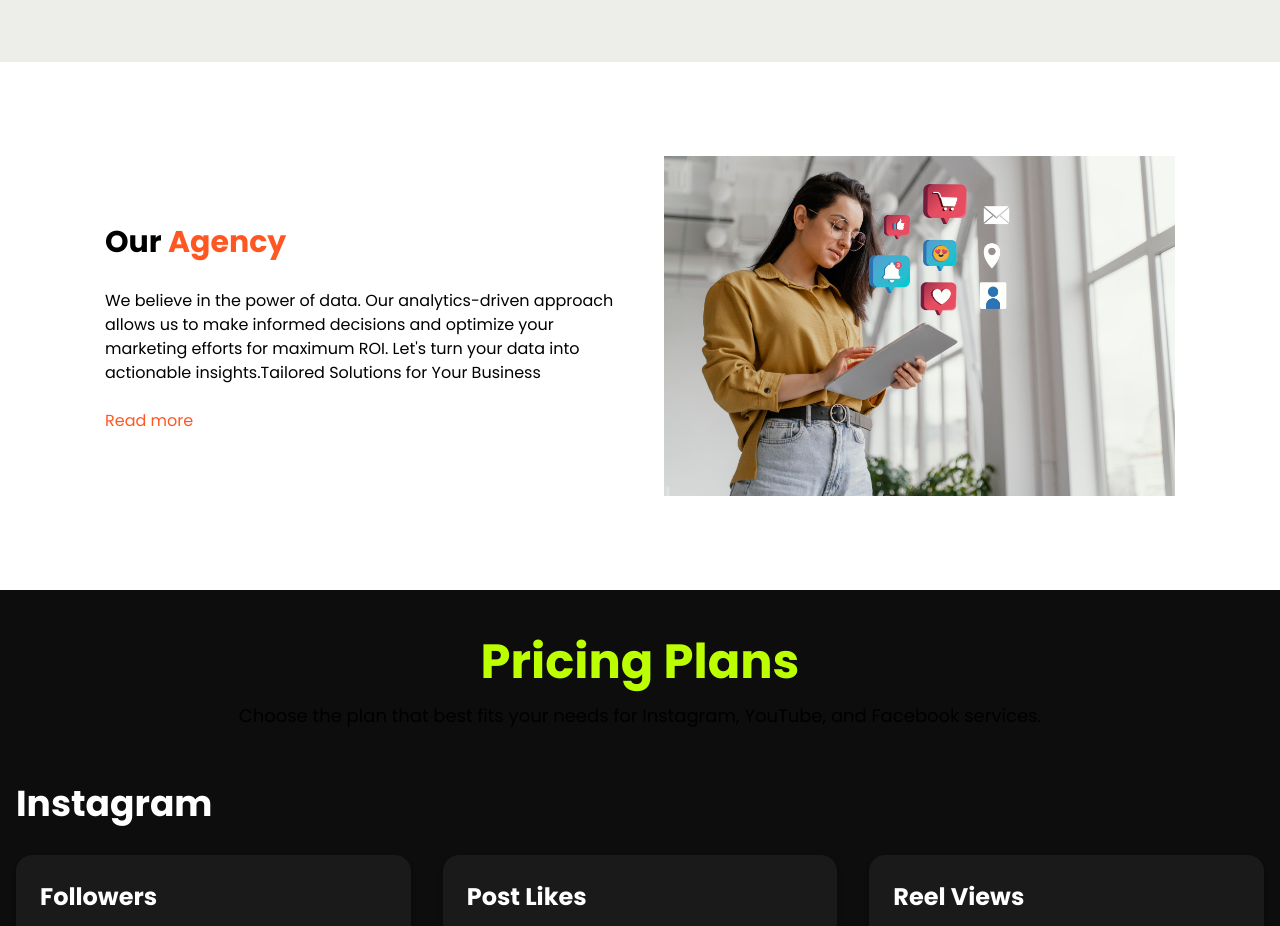
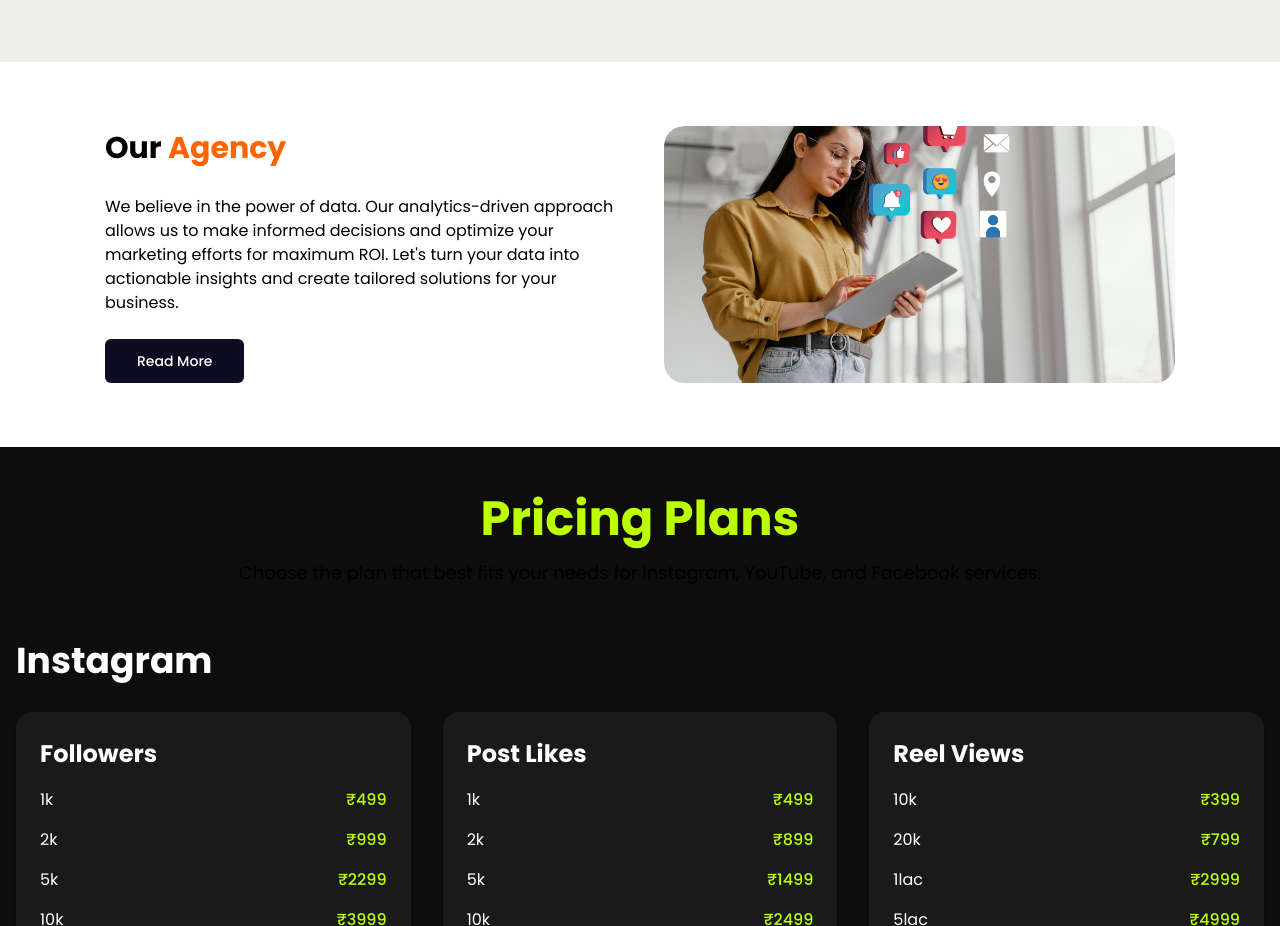
Before and after one commit to KrishnaTech9987/Portfolio-Website, a Next.js app: page / in a window 1280 px wide. Shown: the part 1691-2617 px from the top of the page. Built offline with nearby package versions, Linux system fonts and the light colour scheme; a web font is replaced by a local one.

Commit message:
Initial Commit of agency section.

```diff
--- a/app/component/common/Button.jsx
+++ b/app/component/common/Button.jsx
@@ -1,6 +1,40 @@
 import React from "react";
+import { Slot } from "@radix-ui/react-slot";
+import { cva } from "class-variance-authority";
+import { cn } from "../../lib/utils";
 
-export const GradientButton = ({ text, width, height, className }) => {
+const buttonVariants = cva(
+  "inline-flex items-center justify-center whitespace-nowrap rounded-md text-sm font-medium ring-offset-background transition-colors focus-visible:outline-none focus-visible:ring-2 focus-visible:ring-ring focus-visible:ring-offset-2 disabled:pointer-events-none disabled:opacity-50",
+  {
+    variants: {
+      variant: {
+        default: "bg-primary text-primary-foreground hover:bg-primary/90",
+        destructive:
+          "bg-destructive text-destructive-foreground hover:bg-destructive/90",
+        outline:
+          "border border-input bg-background hover:bg-accent hover:text-accent-foreground",
+        secondary:
+          "bg-secondary text-secondary-foreground hover:bg-secondary/80",
+        ghost: "hover:bg-accent hover:text-accent-foreground",
+        link: "text-primary underline-offset-4 hover:underline",
+        custom:
+          "bg-[#0d0c22] hover:bg-[#7fbeeb] hover:text-black text-white rounded-full",
+      },
+      size: {
+        default: "h-10 px-4 py-2",
+        sm: "h-9 rounded-md px-3",
+        lg: "h-11 rounded-md px-8",
+        icon: "h-10 w-10",
+      },
+    },
+    defaultVariants: {
+      variant: "default",
+      size: "default",
+    },
+  }
+);
+
+const GradientButton = ({ text, width, height, className }) => {
   return (
     <button
       className={`flex items-center justify-center uppercase text-white bg-gradient-to-r from-[#5d5d3c] to-[#3f3f42] rounded-full text-base font-medium hover:shadow-[0_18px_40px_-12px_rgba(107,49,231,.35)] ${className}`}
@@ -10,3 +44,20 @@
     </button>
   );
 };
+
+const Button = React.forwardRef(
+  ({ className, variant, size, asChild = false, ...props }, ref) => {
+    const Comp = asChild ? Slot : "button";
+    return (
+      <Comp
+        className={cn(buttonVariants({ variant, size, className }))}
+        ref={ref}
+        {...props}
+      />
+    );
+  }
+);
+
+Button.displayName = "Button";
+
+export { Button, buttonVariants, GradientButton };
--- a/app/component/sections/Agency.jsx
+++ b/app/component/sections/Agency.jsx
@@ -1,5 +1,7 @@
+  "use client";
 import React from "react";
 import Image from "next/image";
+import { Button } from "../common/Button";
 
 const Agency = () => {
   return (
@@ -8,27 +10,30 @@
         <div className="grid grid-cols-1 lg:grid-cols-2 gap-12 items-center">
           <div className="space-y-6">
             <h2 className="text-3xl font-bold">
-              Our <span className="text-[#FF5722]">Agency</span>
+              Our <span className="text-primary">Agency</span>
             </h2>
-            <p className="text-gray-600">
+            <p className="text-muted-foreground">
               We believe in the power of data. Our analytics-driven approach
               allows us to make informed decisions and optimize your marketing
               efforts for maximum ROI. Let's turn your data into actionable
-              insights.Tailored Solutions for Your Business
+              insights and create tailored solutions for your business.
             </p>
-            <button
-              variant="outline"
-              className="border-[#FF5722] text-[#FF5722]"
+            <Button
+              variant="custom"
+              size="lg"
+              className="bg-[#0d0c22] hover:bg-[#7fbeeb] hover:text-black text-white rounded-full transition-colors duration-300"
             >
-              Read more
-            </button>
+              Read More
+            </Button>
           </div>
-          <div className="relative h-[400px]">
+          <div className="relative aspect-[4/3] w-full h-full rounded-[20px] overflow-hidden">
             <Image
               src="/assets/images/HomePage/Home/bg3.jpg"
-              alt="Agency illustration"
+              alt="Agency illustration showcasing our data-driven approach"
               fill
-              className="object-contain"
+              sizes="(max-width: 768px) 100vw, (max-width: 1200px) 50vw, 33vw"
+              className="rounded-[20px] object-cover"
+              priority
             />
           </div>
         </div>
--- a/app/styles/globals.css
+++ b/app/styles/globals.css
@@ -34,14 +34,14 @@
 
 @media (prefers-color-scheme: dark) {
   :root {
-    --background: #FFFFFF;
+    --background: #ffffff;
     --foreground: #000000;
   }
 }
 
 body {
-  font-family: "Macondo", "Pockota", "Manrope", "Open Sans", "Outfit", "Mona Sans",
-    sans-serif;
+  font-family: "Macondo", "Pockota", "Manrope", "Open Sans", "Outfit",
+    "Mona Sans", sans-serif;
   background-color: var(--background);
   color: var(--foreground);
   min-height: 100vh;
@@ -113,5 +113,5 @@
   font-family: "Pockota";
   font-weight: 400;
   font-style: normal;
-  src: url("/public/fonts/Pockota/Pockota-LightItalic.otf") format("truetype");
+  src: url("/fonts/Pockota/Pockota-LightItalic.otf") format("truetype");
 }
--- a/package.json
+++ b/package.json
@@ -9,11 +9,13 @@
     "lint": "next lint"
   },
   "dependencies": {
+    "@radix-ui/react-slot": "^1.1.1",
     "@tabler/icons-react": "^3.28.1",
     "@tailwindcss/aspect-ratio": "^0.4.2",
     "@tailwindcss/forms": "^0.5.9",
     "@tailwindcss/typography": "^0.5.15",
     "@vercel/speed-insights": "^1.1.0",
+    "class-variance-authority": "^0.7.1",
     "clsx": "^2.1.1",
     "framer-motion": "^11.18.1",
     "lucide-react": "^0.469.0",
```
Also changed, not shown: 1 other file (tests, documents, lock files or other folders).
